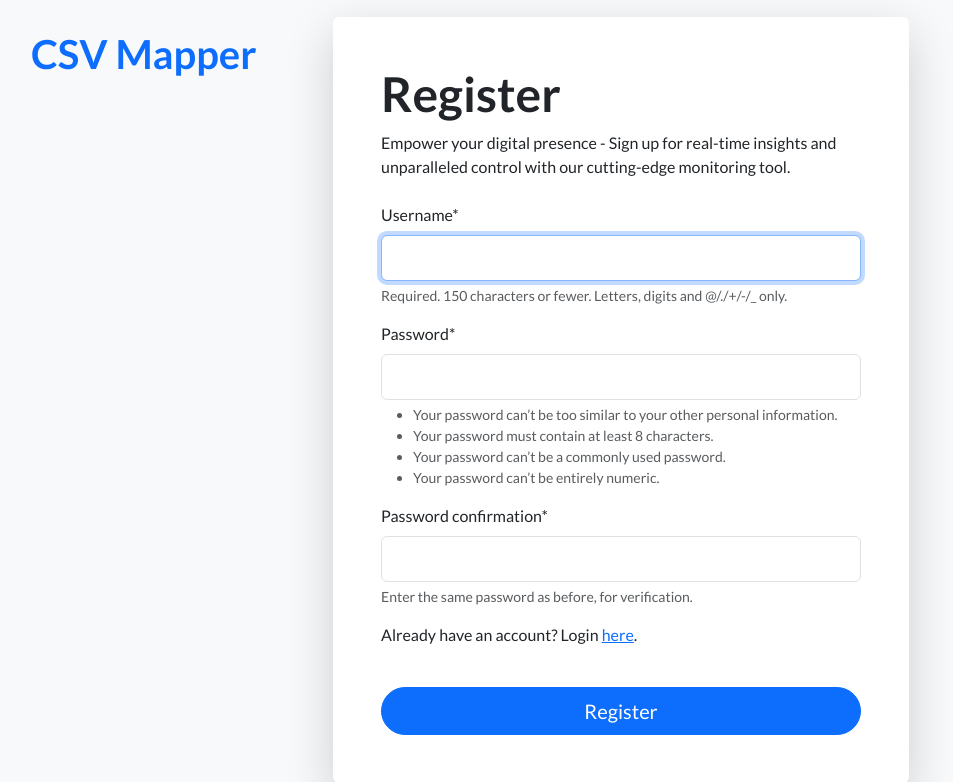
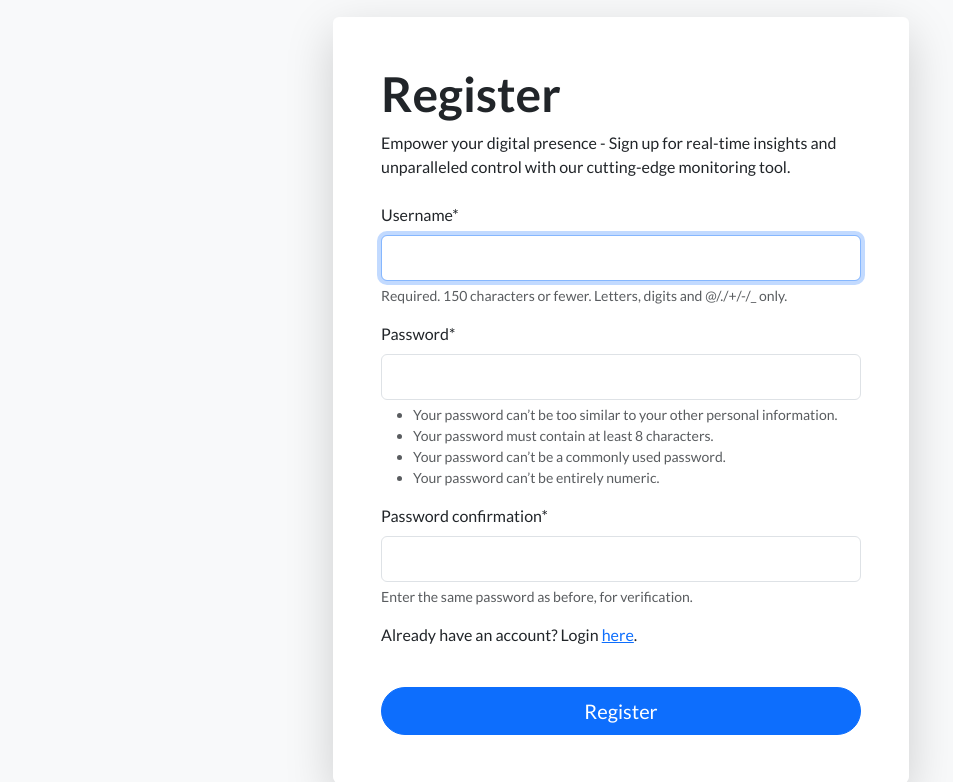
Before and after one commit to alexjthomson/csv-mapper, a Django app: page /account/register in a window 1280 px wide. Shown: the top 782 px of the page, without its empty margins (19-972 px from the left). Run offline with Django 4.2, Linux system fonts and the light colour scheme; parts of the project's set-up code (start-up, migrations or seed data) failed here and were passed over; some libraries are stand-ins or nearby versions.

Commit message:
Removed "CSV Mapper" text

```diff
--- a/src/account/templates/base.html
+++ b/src/account/templates/base.html
@@ -12,7 +12,6 @@
     <link rel="stylesheet" href="{% static 'css/main.css' %}">
 </head>
 <body class="text-dark bg-light d-flex align-items-center justify-content-center" style="min-height: 100vh;">
-    <h1 class="text-primary fw-bold" style="position: absolute; top: 30px; left: 50px">CSV Mapper</h1>
     {% block content %}{% endblock %}
     <script src="https://cdn.jsdelivr.net/npm/bootstrap@5.3.2/dist/js/bootstrap.bundle.min.js" integrity="sha384-C6RzsynM9kWDrMNeT87bh95OGNyZPhcTNXj1NW7RuBCsyN/o0jlpcV8Qyq46cDfL" crossorigin="anonymous"></script>
 </body>
```
Also changed, not shown: 5 other files.
